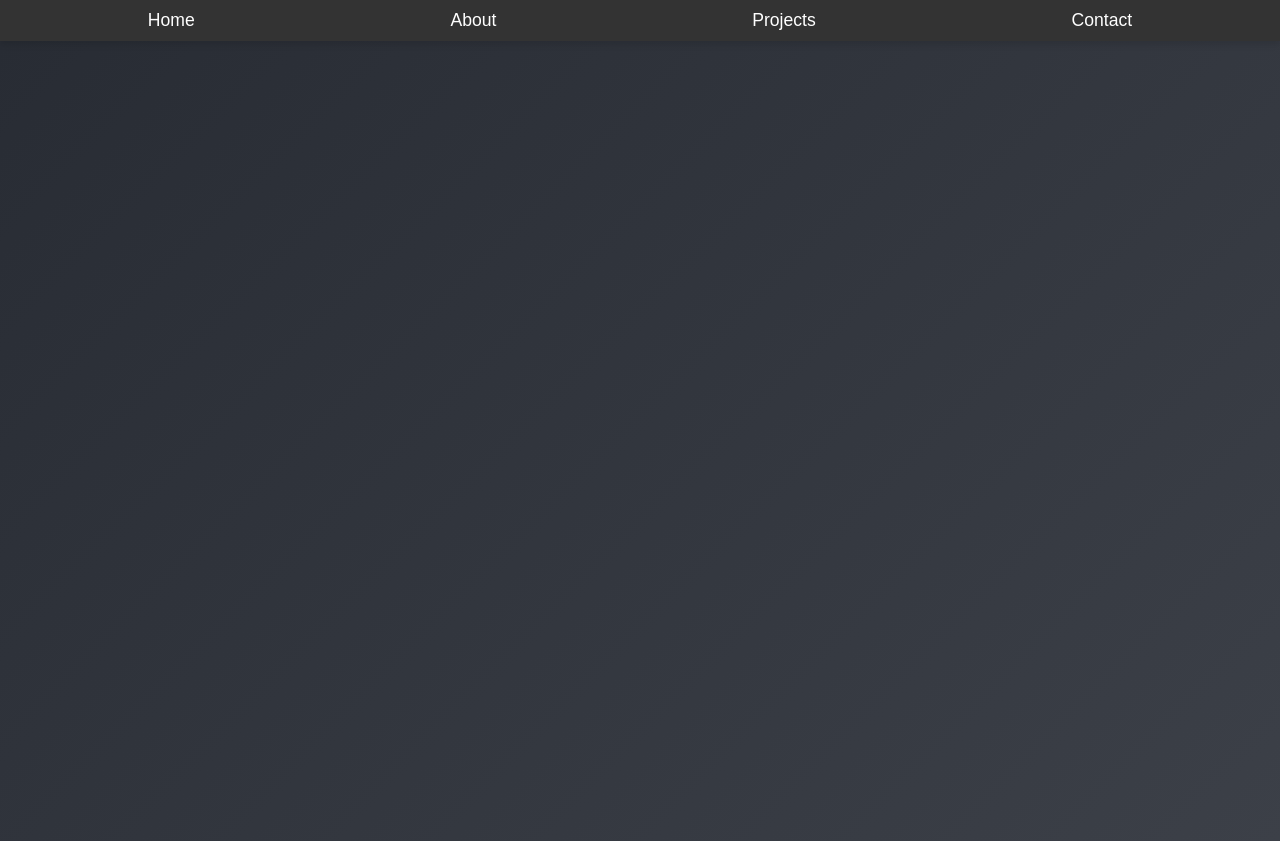
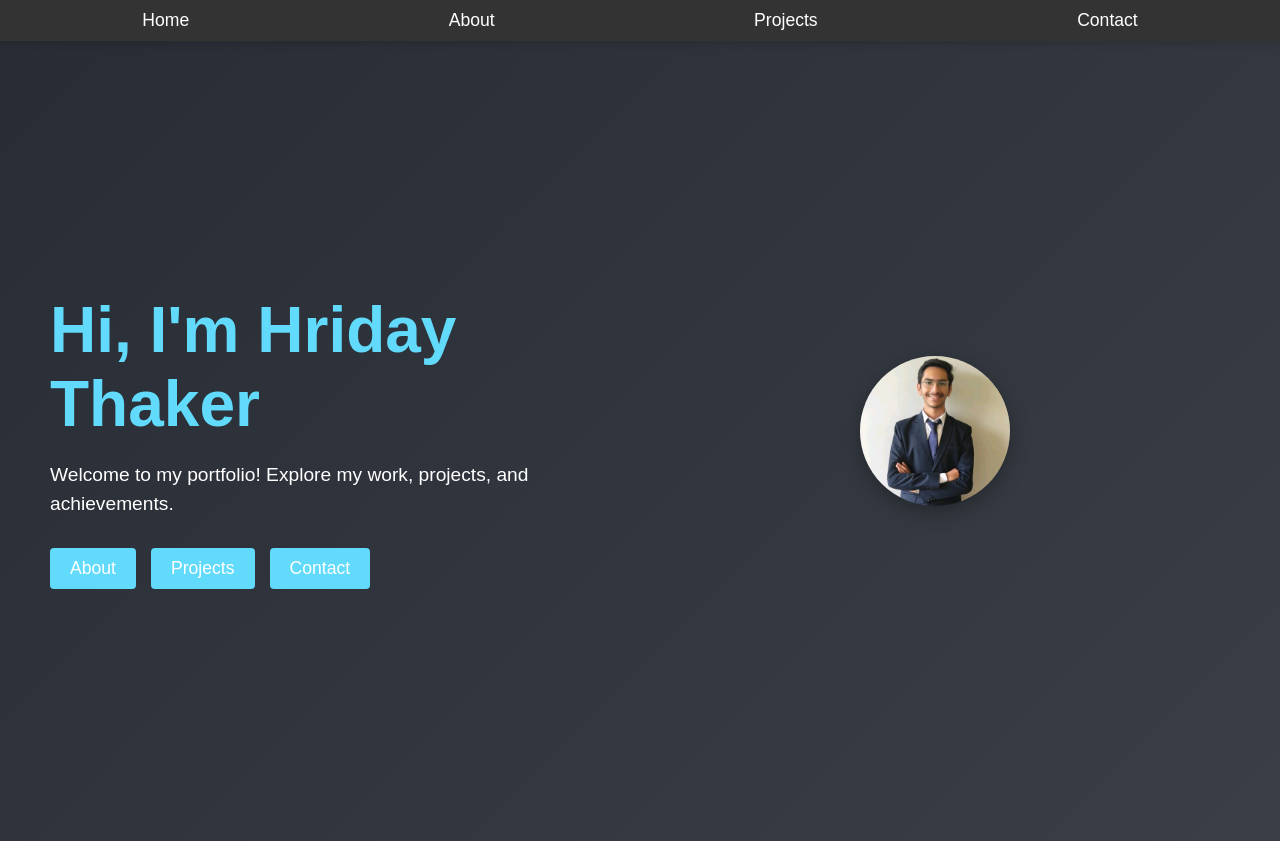
Before and after one commit to thakerhriday/Portfolio, a React (Create React App) app in the folder client/: page / in a window 1280 px wide. Built offline with nearby package versions, Linux system fonts and the light colour scheme.

Commit message:
home-edit

```diff
--- a/client/src/App.css
+++ b/client/src/App.css
@@ -88,7 +88,7 @@ body {
 .loading-bar-fill {
   height: 100%;
   background: #61dafb;
-  animation: fillBar 3s forwards;
+  animation: fillBar 1.5s forwards;
 }
 
 .loading-text {
@@ -96,18 +96,25 @@ body {
   color: #61dafb;
 }
 
-/* Photo ID Section */
-.id-card {
-  opacity: 0;
-  animation: fadeIn 1s 3s forwards; /* Fades in after the loading bar finishes */
-  text-align: center;
-  max-width: 500px;
+/* ID Card Full-Screen Layout */
+.id-card-full {
+  display: flex;
+  flex-direction: row;
+  align-items: center;
+  justify-content: space-between;
+  width: 90%;
+  height: 90%;
+  background: rgba(255, 255, 255, 0.1); /* Semi-transparent background */
+  border: 2px solid rgba(255, 255, 255, 0.3); /* Border separation */
+  backdrop-filter: blur(10px); /* Glassmorphism effect */
+  border-radius: 20px;
+  box-shadow: 0 4px 15px rgba(0, 0, 0, 0.2);
+  overflow: hidden;
   padding: 20px;
-  background: white;
-  color: #333;
-  border-radius: 15px;
-  box-shadow: 0 4px 15px rgba(0, 0, 0, 0.2);
+  animation: fadeIn 1s ease-in-out;
+  color: white; /* Ensure text remains readable on a transparent background */
 }
+
 
 .profile-pic {
   border-radius: 50%;
--- a/client/src/components/Home.js
+++ b/client/src/components/Home.js
@@ -1,41 +1,39 @@
 import React, { useState, useEffect } from 'react';
 import '../styles/Home.css';
-import linkedinProfilePic from '../assets/linkedin-profile-pic.jpg'; // Import your image
+import linkedinProfilePic from '../assets/linkedin-profile-pic.jpg'; // Your image
 
 const Home = () => {
-  const [loading, setLoading] = useState(true);
+  const [isLoading, setIsLoading] = useState(true);
 
   useEffect(() => {
-    // Simulate loading animation duration
-    const timer = setTimeout(() => {
-      setLoading(false); // Automatically switch to the homepage content
-    }, 3000); // 3 seconds for the animation
-
-    return () => clearTimeout(timer); // Cleanup timeout
+    // Simulate loading for 3 seconds
+    const timer = setTimeout(() => setIsLoading(false), 1900);
+    return () => clearTimeout(timer);
   }, []);
 
   return (
-    <div id="home" className="home">
-      {loading ? (
-        <div className="loading-bar-container">
-          <div className="loading-bar">
-            <div className="loading-bar-fill"></div>
-          </div>
-          <div className="loading-text">Loading your portfolio...</div>
+    <div>
+      {isLoading ? (
+        <div className="loading-container">
+          <div className="loading-bar"></div>
+          <p className="loading-text">Loading the portfolio...</p>
         </div>
       ) : (
-        <div className="id-card">
-          <img
-            src={linkedinProfilePic}
-            alt="Hriday Thaker"
-            className="profile-pic"
-          />
-          <h1>Hi, I'm Hriday Thaker</h1>
-          <p>Welcome to my portfolio! Explore below:</p>
-          <div className="links">
-            <a href="/about">About</a>
-            <a href="/projects">Projects</a>
-            <a href="/contact">Contact</a>
+        <div className="home-container">
+          {/* Left Section: Text and Links */}
+          <div className="home-text">
+            <h1 className="animated-hi">Hi, I'm Hriday Thaker</h1>
+            <p></p>
+            <p className="welcome-message">Welcome to my portfolio! Explore my work, projects, and achievements.</p>
+            <div className="nav-links">
+              <a href="about" className="nav-link">About</a>
+              <a href="projects" className="nav-link">Projects</a>
+              <a href="contact" className="nav-link">Contact</a>
+            </div>
+          </div>
+          {/* Right Section: Profile Picture */}
+          <div className="home-image">
+            <img src={linkedinProfilePic} alt="Hriday Thaker" className="profile-pic" />
           </div>
         </div>
       )}
--- a/client/src/styles/Home.css
+++ b/client/src/styles/Home.css
@@ -1,23 +1,148 @@
-.home {
-    background-color: #282c34;
+/* Home Container */
+.home-container {
+    display: flex;
+    flex-direction: row;
+    align-items: center;
+    justify-content: space-between;
+    height: 100vh;
+    padding: 0 50px;
+    background: linear-gradient(135deg, #282c34, #3a3f47); /* Subtle gradient */
     color: white;
-    padding: 100px 20px;
-    text-align: center;
+    overflow: hidden;
   }
 
-.home h1 {
-    font-size: 3rem;
+  /* Left Section: Text and Links */
+  .home-text {
+    flex: 1;
+    display: flex;
+    flex-direction: column;
+    justify-content: center;
+    align-items: flex-start;
+    max-width: 50%;
+    animation: fadeInLeft 1s ease;
+  }
+
+  .animated-hi {
+    font-size: 4rem;
+    color: #61dafb;
     margin-bottom: 20px;
   }
 
-.home p {
-    font-size: 1.5rem;
+  .welcome-message {
+    font-size: 1.2rem;
+    margin-bottom: 30px;
+    line-height: 1.5;
+  }
+
+  .nav-links {
+    display: flex;
+    gap: 15px;
+  }
+
+  .nav-link {
+    padding: 10px 20px;
+    color: white;
+    text-decoration: none;
+    background-color: #61dafb;
+    border-radius: 4px;
+    font-size: 1.1rem;
+    transition: all 0.3s ease;
+  }
+
+  .nav-link:hover {
+    background-color: #21a1f1;
+  }
+
+  /* Right Section: Profile Picture */
+  .home-image {
+    flex: 1;
+    display: flex;
+    justify-content: center;
+    align-items: center;
+    animation: fadeInRight 1.5s ease;
+    max-width: 50%;
   }
 
   .profile-pic {
-    width: 150px;  /* Adjust size as needed */
-    height: 150px;
-    border-radius: 50%;
+    width: 600px; /* Increase width */
+    height: 600px; /* Increase height */
+    border-radius: 50%; /* Keep circular shape */
+    box-shadow: 0 6px 20px rgba(0, 0, 0, 0.3); /* Enhance shadow for better appearance */
     object-fit: cover;
-    margin-bottom: 30px;
 }
+
+
+  /* Animations */
+  @keyframes fadeInLeft {
+    from {
+      opacity: 0;
+      transform: translateX(-50px);
+    }
+    to {
+      opacity: 1;
+      transform: translateX(0);
+    }
+  }
+
+  @keyframes fadeInRight {
+    from {
+      opacity: 0;
+      transform: translateX(50px);
+    }
+    to {
+      opacity: 1;
+      transform: translateX(0);
+    }
+  }
+
+
+
+/* Loading Container */
+.loading-container {
+    display: flex;
+    flex-direction: column;
+    justify-content: center;
+    align-items: center;
+    height: 100vh;
+    background: linear-gradient(135deg, #282c34, #3a3f47);
+    color: white;
+    font-family: Arial, sans-serif;
+  }
+
+  /* Loading Bar */
+  .loading-bar {
+    width: 80%;
+    height: 10px;
+    background: #ddd;
+    border-radius: 5px;
+    overflow: hidden;
+    position: relative;
+    margin-bottom: 15px; /* Space between the bar and text */
+  }
+
+  .loading-bar::before {
+    content: '';
+    position: absolute;
+    left: 0;
+    top: 0;
+    height: 100%;
+    width: 0;
+    background: #61dafb;
+    animation: loadingAnimation 1s 0.5s forwards;
+  }
+
+  /* Loading Text */
+  .loading-text {
+    font-size: 1.2rem;
+    font-weight: 500;
+    color: #61dafb;
+  }
+
+  @keyframes loadingAnimation {
+    from {
+      width: 0;
+    }
+    to {
+      width: 100%;
+    }
+  }
```
Lines whose indentation alone changed are shown as unchanged.
